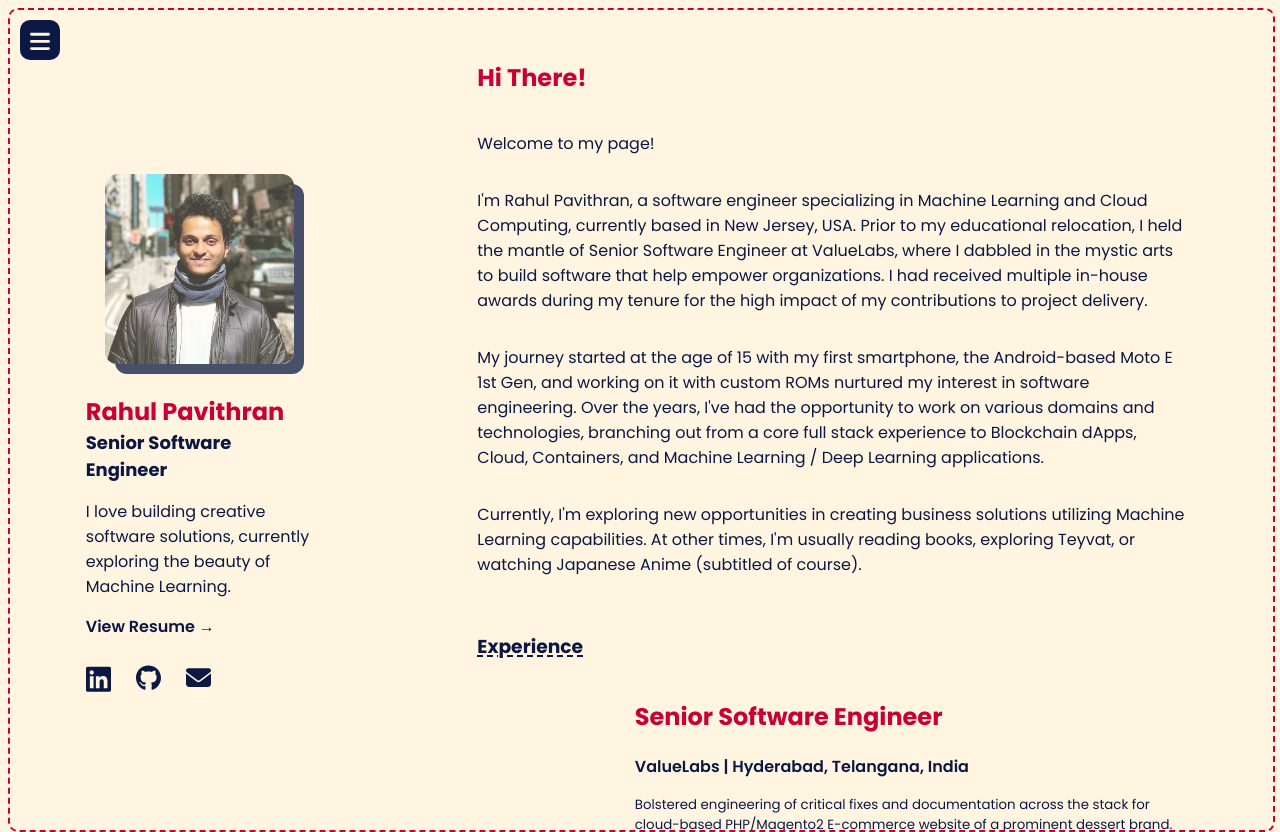
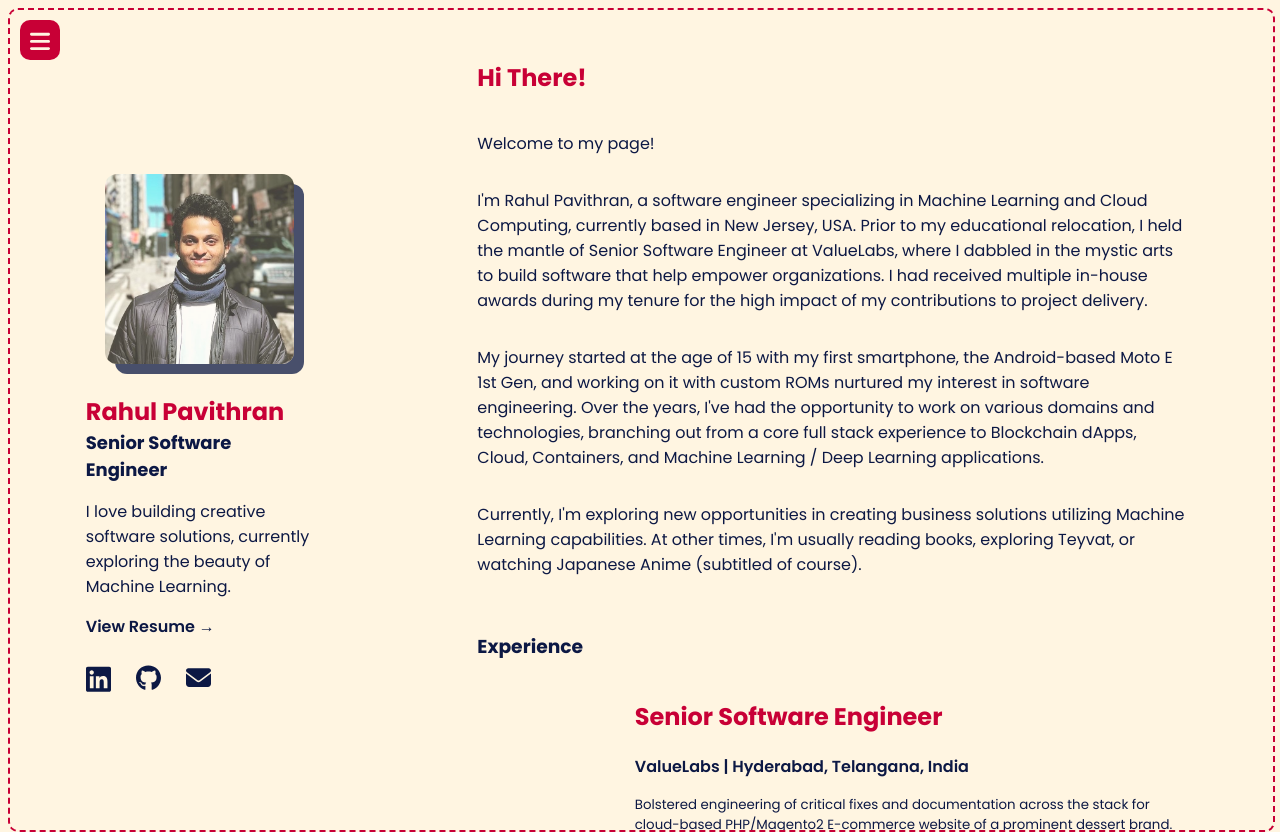
Before and after one commit to alpha2303/alpha2303.github.io, a React (Vite) app: page / in a window 1280 px wide. Built offline with nearby package versions, Linux system fonts and the light colour scheme.

Commit message:
[refactor] Updared style file names and imports

```diff
--- a/src/components/about/About.tsx
+++ b/src/components/about/About.tsx
@@ -1,4 +1,4 @@
-import "./AboutStyles.css";
+import "./aboutStyles.css";
 import { aboutSection } from "../../content";
 
 export default function About() {
--- a/src/components/education/Educations.tsx
+++ b/src/components/education/Educations.tsx
@@ -1,6 +1,6 @@
 import { Education } from "../../types/Data";
 import { eduArray } from "../../content";
-import "./educationStyles.css";
+import "./educationsStyles.css";
 import CVCard from "../wrappers/CVCard";
 
 export default function Educations() {
--- a/src/components/education/educationStyles.css
+++ b/src/components/education/educationsStyles.css
@@ -6,8 +6,4 @@
 
 .edu-section {
   flex-direction: column;
-  h3 {
-    text-decoration: underline dashed var(--base-text-color) 2px;
-    text-underline-offset: 3px;
-  }
 }
--- a/src/components/experience/Experiences.tsx
+++ b/src/components/experience/Experiences.tsx
@@ -1,6 +1,6 @@
 import { Experience } from "../../types/Data";
 import { expArray } from "../../content";
-import "./experienceStyles.css";
+import "./experiencesStyles.css";
 import CVCard from "../wrappers/CVCard";
 
 export default function Experiences() {
--- a/src/components/experience/experienceStyles.css
+++ b/src/components/experience/experiencesStyles.css
@@ -6,8 +6,4 @@
 
 .exp-section {
   flex-direction: column;
-  h3 {
-    text-decoration: underline dashed var(--base-text-color) 2px;
-    text-underline-offset: 3px;
-  }
 }
--- a/src/components/intro/Intro.tsx
+++ b/src/components/intro/Intro.tsx
@@ -1,4 +1,4 @@
-import "./IntroStyles.css";
+import "./introStyles.css";
 import LinkedInIcon from "../../icons/LinkedInIcon";
 import GithubIcon from "../../icons/GithubIcon";
 import MailIcon from "../../icons/MailIcon";
--- a/src/components/navbar/Navbar.tsx
+++ b/src/components/navbar/Navbar.tsx
@@ -1,5 +1,5 @@
 import { useState } from "react";
-import "./Navbar.css";
+import "./navbarStyles.css";
 import MenuIcon from "../../icons/MenuIcon";
 import CloseIcon from "../../icons/CloseIcon";
 
--- a/src/components/navbar/Navbar.css
+++ b/src/components/navbar/navbarStyles.css
@@ -1,7 +1,6 @@
 .nav-toggler {
   padding: 10px 10px;
-  /* background-color: var(--accent-color); */
-  background-color: var(--base-text-color);
+  background-color: var(--accent-color);
   border-radius: 10px;
   width: 20px;
   height: 20px;
@@ -30,7 +29,6 @@
   margin: 5px;
   display: flex;
   align-items: center;
-  border: 2px dashed var(--accent-color);
   border-radius: 10px;
 }
 
```
Also changed, not shown: src/components/projects/projectsStyles.css (renamed from src/components/projects/projectStyles.css).
